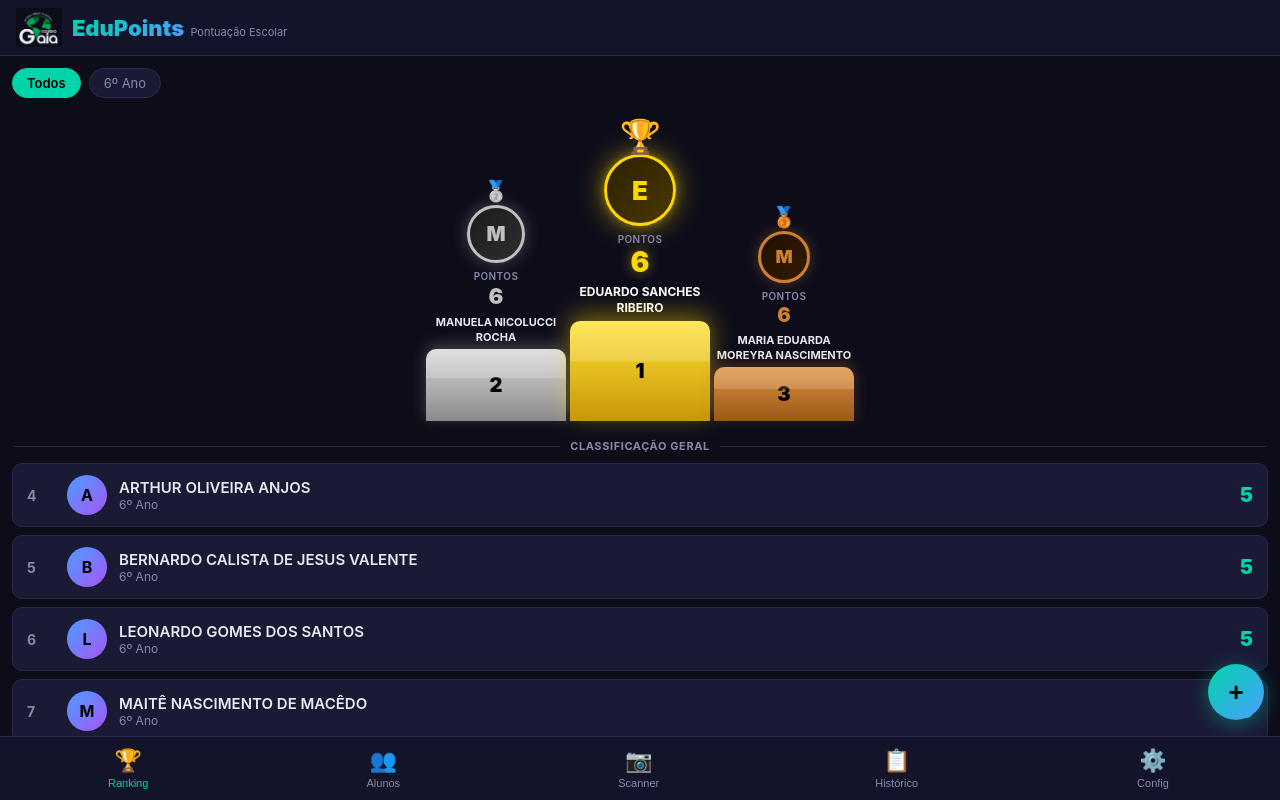
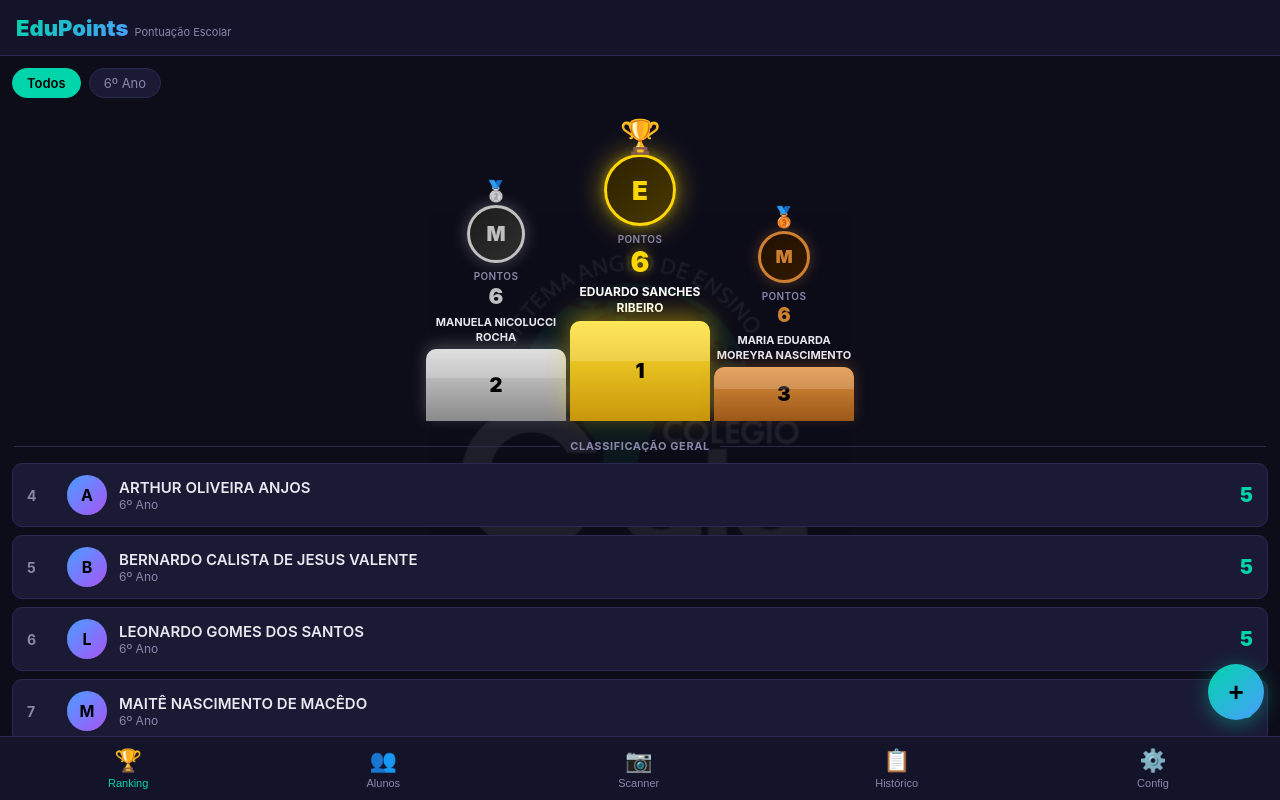
Before and after one commit to Marcosmira1994/edupoints, a plain HTML site: page index.html in a window 1280 px wide. Drawn offline with Linux system fonts and the light colour scheme.

Commit message:
Logo como marca dagua no ranking, header voltou ao texto

```diff
--- a/index.html
+++ b/index.html
@@ -182,7 +182,6 @@ html,body{height:100%;background:var(--bg);color:var(--text);font-family:-apple-
 <body>
 <div id="app">
 <header id="hdr">
-  <img src="logo.png" alt="Logo" style="height:40px;width:auto;object-fit:contain;flex-shrink:0;margin-right:10px">
   <div>
     <span class="logo">EduPoints</span>
     <span class="logo-sub">Pontuação Escolar</span>
@@ -191,10 +190,15 @@ html,body{height:100%;background:var(--bg);color:var(--text);font-family:-apple-
 
 <main id="content">
   <!-- RANKING -->
-  <div class="view on" id="view-rk">
-    <div id="cf-rk" class="chips"></div>
-    <div id="podium"></div>
-    <div id="rklist"></div>
+  <div class="view on" id="view-rk" style="position:relative">
+    <div style="position:fixed;top:var(--head);left:0;right:0;bottom:var(--nav);pointer-events:none;z-index:0;display:flex;align-items:center;justify-content:center;overflow:hidden">
+      <img src="logo.png" alt="" aria-hidden="true" style="width:80%;max-width:420px;height:auto;object-fit:contain;opacity:0.07;user-select:none;-webkit-user-select:none">
+    </div>
+    <div style="position:relative;z-index:1">
+      <div id="cf-rk" class="chips"></div>
+      <div id="podium"></div>
+      <div id="rklist"></div>
+    </div>
   </div>
 
   <!-- STUDENTS -->
@@ -834,8 +838,7 @@ function showScanRes(s, msg, ok) {
   el.style.borderColor = ok?'var(--green)':'var(--red)';
   if (s) {
     var cn=clsName(s.classId);
-    el.innerHTML='<img src="logo.png" alt="Logo" style="height:32px;width:auto;object-fit:contain;margin-bottom:10px;opacity:.85">'
-      +'<div style="font-size:40px;margin-bottom:8px">✅</div>'
+    el.innerHTML='<div style="font-size:40px;margin-bottom:8px">✅</div>'
       +'<div style="font-size:24px;font-weight:900;color:var(--green)">'+esc(s.name)+'</div>'
       +(cn?'<div style="font-size:13px;color:var(--text2);margin:4px 0">'+esc(cn)+'</div>':'')
       +'<div style="font-size:16px;color:var(--green);margin-top:6px">'+esc(msg)+'</div>'
```
